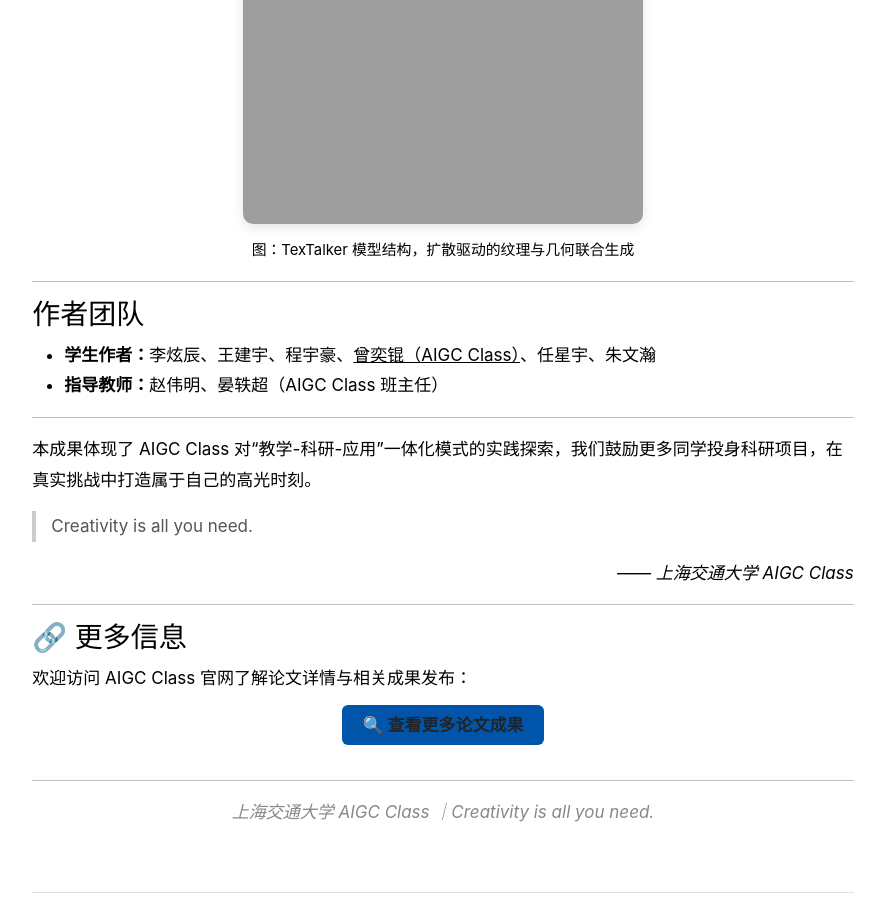
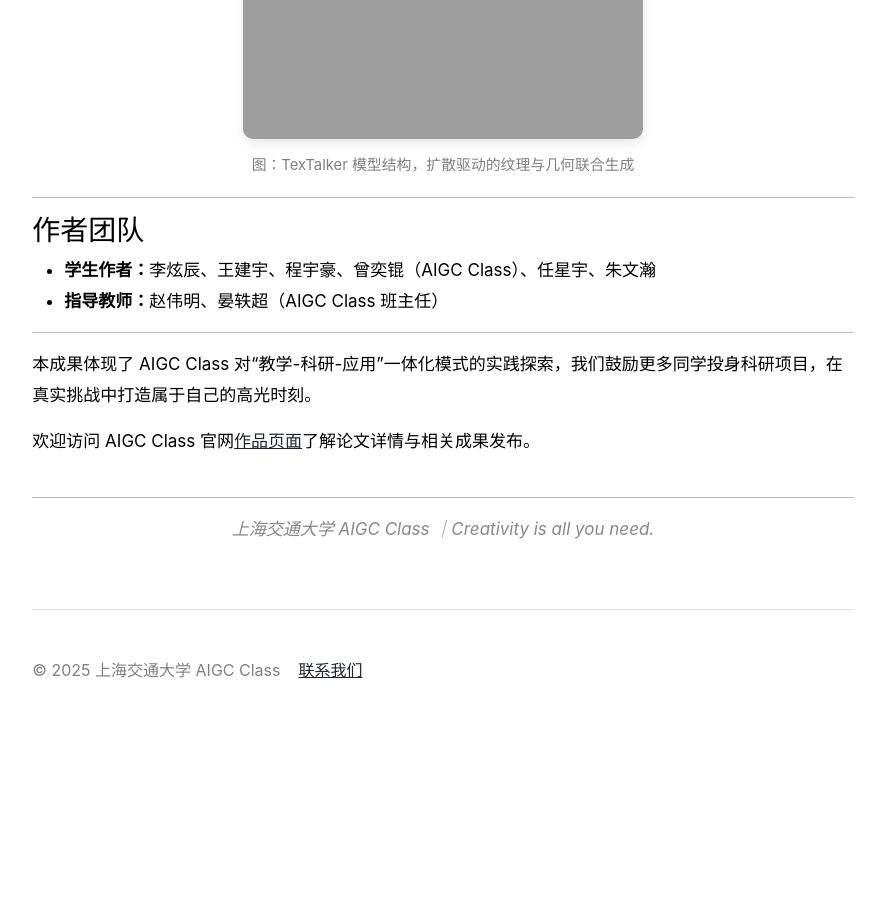
Before and after one commit to SJTU-AIGC/cn, a Jekyll site: the page built from _posts/2025-02-27-CVPR-2025-post.md, in a window 1280 px wide and 900 px high, scrolled down 1279 px. Shown: the whole window, without its empty margins (197-1082 px from the left). Built offline with Jekyll 4.4.1, drawn with Linux system fonts in a browser that asks for light colours; after the commit the page ends 2073 px from its top, so only the background shows below that; some of the changed text lies outside the part shown.

Commit message:
Update 2025-02-27-CVPR-2025-post.md

```diff
--- a/_posts/2025-02-27-CVPR-2025-post.md
+++ b/_posts/2025-02-27-CVPR-2025-post.md
@@ -8,7 +8,7 @@ tags: [CVPR, TexTalker, AIGC Class, 数字人, 教学成果]
 
 <div style="font-size: 17px; line-height: 1.8em;">
 
-<h2>📄 AIGC Class 学生曾奕锟同学论文被 CVPR 2025 正式接收！</h2>
+<!-- <h2>📄 AIGC Class 学生曾奕锟同学论文被 CVPR 2025 正式接收！</h2> -->
 
 <p>
 我们欣喜地宣布，由 <strong>AIGC Class 成员 曾奕锟</strong> 同学与班主任 <strong>赵伟明</strong>、<strong>晏轶超</strong> 老师联合创作的论文 <strong><em>Towards High-fidelity 3D Talking Avatar with Personalized Dynamic Texture</em></strong> 被国际计算机视觉顶级会议 <strong>CVPR 2025</strong> 正式接收！
@@ -33,21 +33,21 @@ tags: [CVPR, TexTalker, AIGC Class, 数字人, 教学成果]
 
 <div style="text-align:center;">
   <img src="{{ site.github.url }}/assets/img/posts/teaser-2.png" alt="TexTalker Teaser" style="max-width: 90%; border-radius: 10px; margin-bottom: 10px; box-shadow: 0 4px 12px rgba(0,0,0,0.1);" />
-  <br><small>图：TexTalker 整体流程与示例效果</small>
+  <br><small style="color: gray;">图：TexTalker 整体流程与示例效果</small>
 </div>
 
 <br>
 
 <div style="text-align:center;">
   <img src="{{ site.github.url }}/assets/img/posts/pipeline-2.png" alt="TexTalker Pipeline" style="max-width: 90%; border-radius: 10px; margin-bottom: 10px; box-shadow: 0 4px 12px rgba(0,0,0,0.1);" />
-  <br><small>图：TexTalker 模型结构，扩散驱动的纹理与几何联合生成</small>
+  <br><small style="color: gray;">图：TexTalker 模型结构，扩散驱动的纹理与几何联合生成</small>
 </div>
 
 <hr>
 
 <h3>作者团队</h3>
 <ul>
-  <li><strong>学生作者：</strong>李炫辰、王建宇、程宇豪、<u>曾奕锟（AIGC Class）</u>、任星宇、朱文瀚</li>
+  <li><strong>学生作者：</strong>李炫辰、王建宇、程宇豪、曾奕锟（AIGC Class）、任星宇、朱文瀚</li>
   <li><strong>指导教师：</strong>赵伟明、晏轶超（AIGC Class 班主任）</li>
 </ul>
 
@@ -57,24 +57,8 @@ tags: [CVPR, TexTalker, AIGC Class, 数字人, 教学成果]
 本成果体现了 AIGC Class 对“教学-科研-应用”一体化模式的实践探索，我们鼓励更多同学投身科研项目，在真实挑战中打造属于自己的高光时刻。
 </p>
 
-<blockquote style="border-left: 4px solid #ccc; padding-left: 15px; color: #555;">
-Creativity is all you need.
-</blockquote>
-
-<p style="text-align: right; font-style: italic;">—— 上海交通大学 AIGC Class</p>
-
-
-<hr>
-
-<h3>🔗 更多信息</h3>
 <p>
-欢迎访问 AIGC Class 官网了解论文详情与相关成果发布：
-</p>
-
-<p style="text-align: center; margin-top: 10px;">
-  <a href="https://sjtu-aigc.github.io/cn/publications" target="_blank" style="background-color:#0055aa; color:white; padding:10px 20px; border-radius:6px; text-decoration:none; font-weight:bold;">
-    🔍 查看更多论文成果
-  </a>
+欢迎访问 AIGC Class 官网<a href="https://sjtu-aigc.github.io/cn/publications">作品页面</a>了解论文详情与相关成果发布。
 </p>
 
 <hr style="margin-top: 40px;">
```
